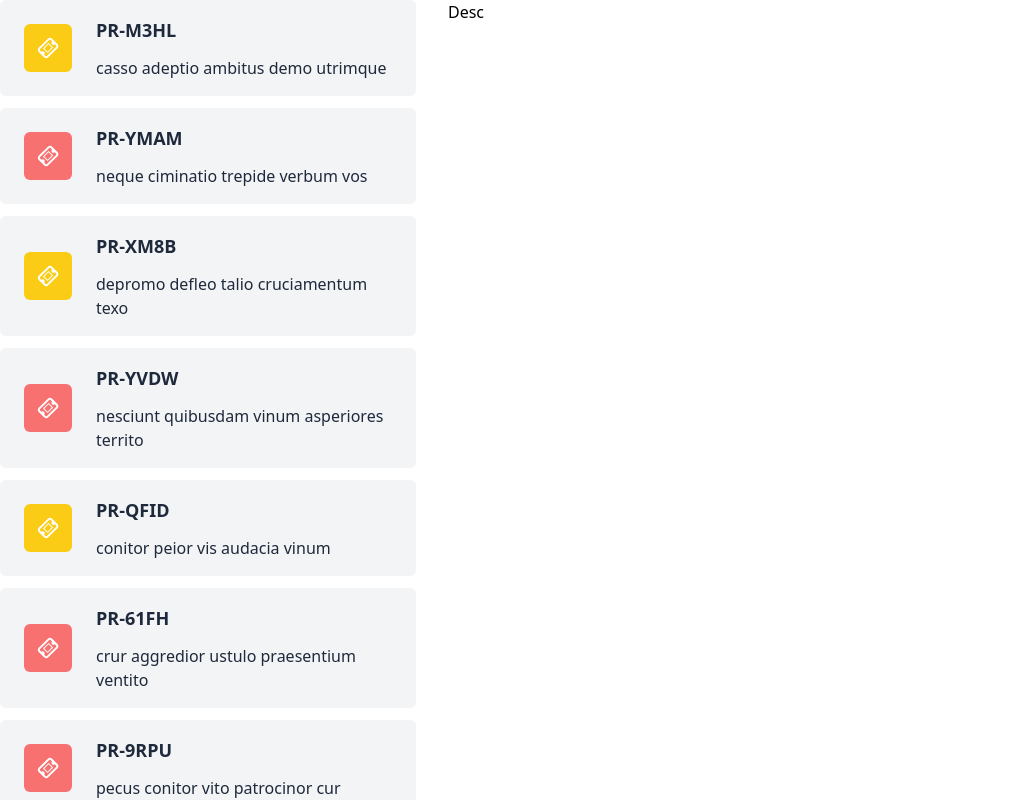
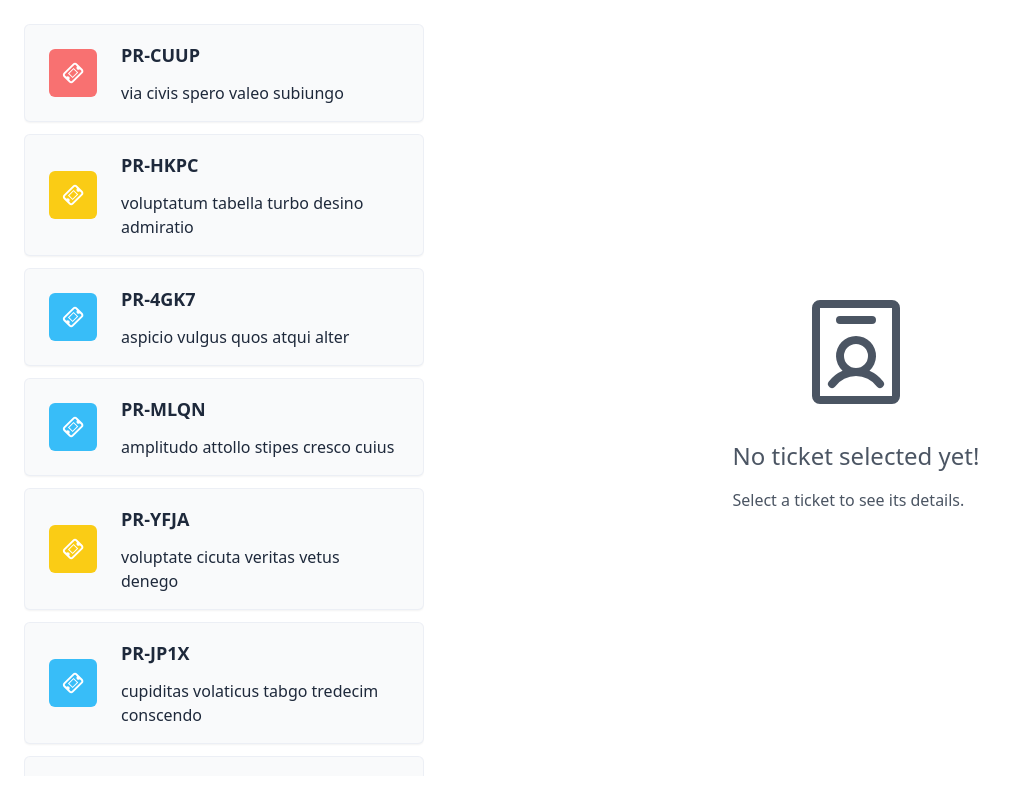
Before and after one commit to amrw-js/tickets-manager, a React (Vite) app: page / in a window 1280 px wide. Shown: the top 800 px of the page, without its empty margins (0-1017 px from the left). Built offline with nearby package versions, Linux system fonts and the light colour scheme.

Commit message:
feat: Add ticket info and user info

```diff
--- a/src/App.tsx
+++ b/src/App.tsx
@@ -19,7 +19,7 @@ export const App = () => {
         viewedTicket={viewedTicket}
         toggleViewTicket={toggleViewTicket}
       />
-      <TicketDescription />
+      <TicketDescription viewedTicket={viewedTicket} />
     </Layout>
   );
 };
--- a/src/components/TicketDescription/TicketDescription.tsx
+++ b/src/components/TicketDescription/TicketDescription.tsx
@@ -1,3 +1,58 @@
-export const TicketDescription = () => {
-  return <div>Desc</div>;
+import { FC } from "react";
+import { ITicket } from "../../global/interfaces";
+import { TicketDescriptionPlaceholder } from "./TicketDescriptionPlaceholder";
+import { formatReadableDate } from "../../helpers/formatDate";
+
+interface ITicketDescription {
+  viewedTicket: ITicket | null;
+}
+export const TicketDescription: FC<ITicketDescription> = ({ viewedTicket }) => {
+  if (!viewedTicket) return <TicketDescriptionPlaceholder />;
+
+  const {
+    id,
+    subject,
+    author,
+    description,
+    created_at: createdAt,
+    updated_at: updatedAt,
+  } = viewedTicket;
+  const { name, email, avatar } = author;
+
+  return (
+    <div className="flex flex-col gap-6">
+      <div className="flex flex-col gap-6 p-4 border-b">
+        <div className="flex flex-col gap-3 font-semibold ">
+          <p className="text-2xl">{id}</p>
+          <p className="text-xl">{subject}</p>
+        </div>
+        <div className="flex items-center justify-between">
+          <div className="flex flex-col gap-2">
+            <p className="flex gap-2 text-sm">
+              <span className="font-bold">Created at:</span>
+              <span>{formatReadableDate(createdAt)}</span>
+            </p>
+            <p className="flex gap-2 text-sm">
+              <span className="font-bold">Update at:</span>
+              <span>{formatReadableDate(updatedAt)}</span>
+            </p>
+          </div>
+
+          <div className="flex gap-6">
+            <img
+              src={avatar}
+              alt={name}
+              className="size-12 rounded-full object-contain"
+            />
+            <div className="flex flex-col">
+              <p className="text-base">{name}</p>
+              <p className="text-sm">{email}</p>
+            </div>
+          </div>
+        </div>
+      </div>
+
+      <div className="overflow-auto">{description}</div>
+    </div>
+  );
 };
--- a/src/components/TicketDescription/TicketDescriptionPlaceholder.tsx
+++ b/src/components/TicketDescription/TicketDescriptionPlaceholder.tsx
@@ -1,3 +1,13 @@
+import { PiIdentificationBadge } from "react-icons/pi";
+
 export const TicketDescriptionPlaceholder = () => {
-  return <div>Placeholder</div>;
+  return (
+    <div className="flex flex-col justify-center items-center gap-6 text-gray-600">
+      <PiIdentificationBadge className="size-32" />
+      <div className="flex flex-col gap-4">
+        <p className="text-2xl">No ticket selected yet!</p>
+        <p className="text-base">Select a ticket to see its details.</p>
+      </div>
+    </div>
+  );
 };
--- a/src/components/TicketList/TicketListItem.tsx
+++ b/src/components/TicketList/TicketListItem.tsx
@@ -21,8 +21,8 @@ export const TicketListItem: FC<ITicketListItem> = ({
       onClick={() => toggleViewTicket(ticket)}
       tabIndex={0}
       className={cn(
-        "flex gap-6 rounded-md items-center cursor-pointer transition-all py-4 px-6 bg-gray-100",
-        active && "bg-sky-200"
+        "flex gap-6 rounded-md items-center cursor-pointer transition-all py-4 px-6 shadow-sm border border-slate-200/55",
+        active ? "bg-sky-100" : "bg-gray-50"
       )}
     >
       <TicketIcon priority={priority} />
--- a/src/components/TicketList/TicketsList.tsx
+++ b/src/components/TicketList/TicketsList.tsx
@@ -14,7 +14,7 @@ export const TicketsList: FC<ITicketsList> = (props) => {
   const tickets = useMemo(() => generateMockTickets(100), []);
 
   return (
-    <div className="flex flex-col gap-3">
+    <div className="flex flex-col gap-3 max-h-full overflow-auto">
       {tickets.map((ticket) => (
         <TicketListItem
           active={viewedTicket?.uuid === ticket.uuid}
--- a/src/components/ui/Layout.tsx
+++ b/src/components/ui/Layout.tsx
@@ -6,7 +6,7 @@ interface ILayout {
 
 export const Layout: FC<ILayout> = ({ children }) => {
   return (
-    <div className="flex gap-8 [&>*:first-child]:basis-2/6 max-w-[90rem] 2xl:mx-auto [&>*:last-child]:basis-4/6 w-full">
+    <div className="flex gap-8 h-screen  p-6 rounded-md [&>*:first-child]:basis-2/6 max-w-[90rem] 2xl:mx-auto [&>*:last-child]:basis-4/6 w-full">
       {children}
     </div>
   );
--- /dev/null
+++ b/src/helpers/formatDate.ts
@@ -0,0 +1,17 @@
+export const formatReadableDate = (date: Date) => {
+  if (!(date instanceof Date)) throw new Error("Invalid date!");
+
+  const day = String(date.getDate()).padStart(2, "0");
+  const month = String(date.getMonth() + 1).padStart(2, "0");
+  const year = date.getFullYear();
+
+  const hours = String(date.getHours()).padStart(2, "0");
+  const minutes = String(date.getMinutes()).padStart(2, "0");
+  const seconds = String(date.getSeconds()).padStart(2, "0");
+
+  const timeZone = date
+    .toLocaleTimeString("en-US", { timeZoneName: "short" })
+    .split(" ")[2];
+
+  return `${day}/${month}/${year} ${hours}:${minutes}:${seconds} ${timeZone}`;
+};
--- a/src/mocks/tickets.mock.ts
+++ b/src/mocks/tickets.mock.ts
@@ -9,7 +9,7 @@ export const generateMockTickets = (count: number): ITicket[] => {
     subject: faker.lorem.words(5),
     priority: faker.helpers.arrayElement(PRIORITIES),
     status: faker.helpers.arrayElement(STATUS),
-    description: faker.lorem.sentence(),
+    description: faker.lorem.sentence({ min: 500, max: 1000 }),
     created_at: faker.date.recent(),
     updated_at: faker.date.recent(),
     author: {
```
